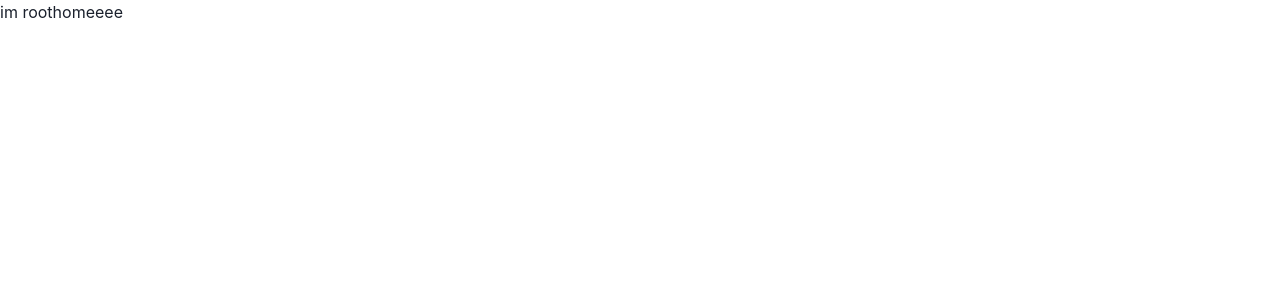
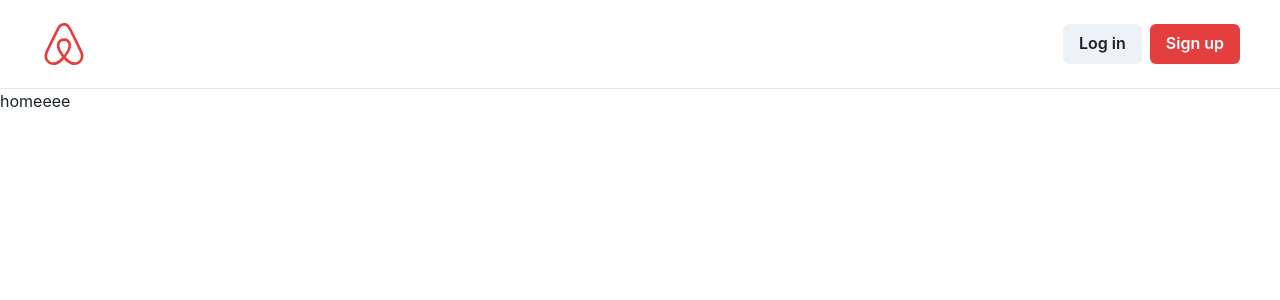
Before and after one commit to ohnas/airbnb-clone-frontend, a React (Create React App) app: page / in a window 1280 px wide. Shown: the top 300 px of the page. Built offline with nearby package versions, Linux system fonts and the light colour scheme.

Commit message:
2.0 Header

```diff
--- a/package.json
+++ b/package.json
@@ -16,6 +16,7 @@
     "framer-motion": "^7.6.7",
     "react": "^18.2.0",
     "react-dom": "^18.2.0",
+    "react-icons": "^4.6.0",
     "react-router-dom": "^6.4.3",
     "react-scripts": "5.0.1",
     "typescript": "^4.9.3",
--- a/src/components/Root.tsx
+++ b/src/components/Root.tsx
@@ -1,10 +1,27 @@
-import { Outlet } from "react-router-dom";
+import { Box, Button, HStack } from "@chakra-ui/react";
+import { Link, Outlet } from "react-router-dom";
+import { FaAirbnb } from "react-icons/fa";
 
 export default function Root() {
     return (
-        <h1>
-            im root
+        <Box>
+            <HStack
+                justifyContent={"space-between"}
+                py={5}
+                px={10}
+                borderBottomWidth={1}
+            >
+                <Box color={"red.500"}>
+                    <Link to={"/"}>
+                        <FaAirbnb size={"48"} />
+                    </Link>
+                </Box>
+                <HStack spacing={2}>
+                    <Button>Log in</Button>
+                    <Button colorScheme={"red"}>Sign up</Button>
+                </HStack>
+            </HStack>
             <Outlet />
-        </h1>
+        </Box>
     );
 }
```
Also changed, not shown: 1 other file (tests, documents, lock files or other folders).
